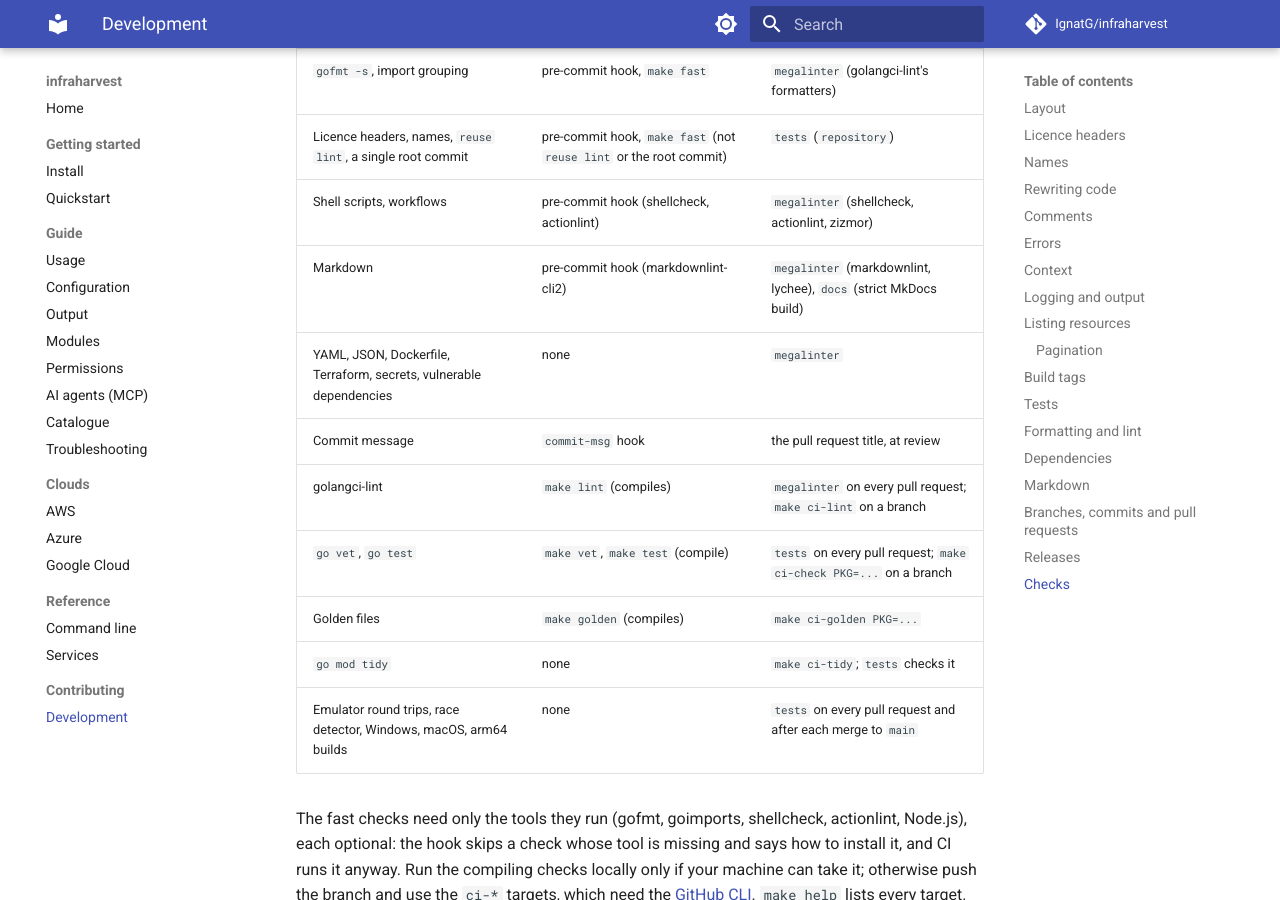
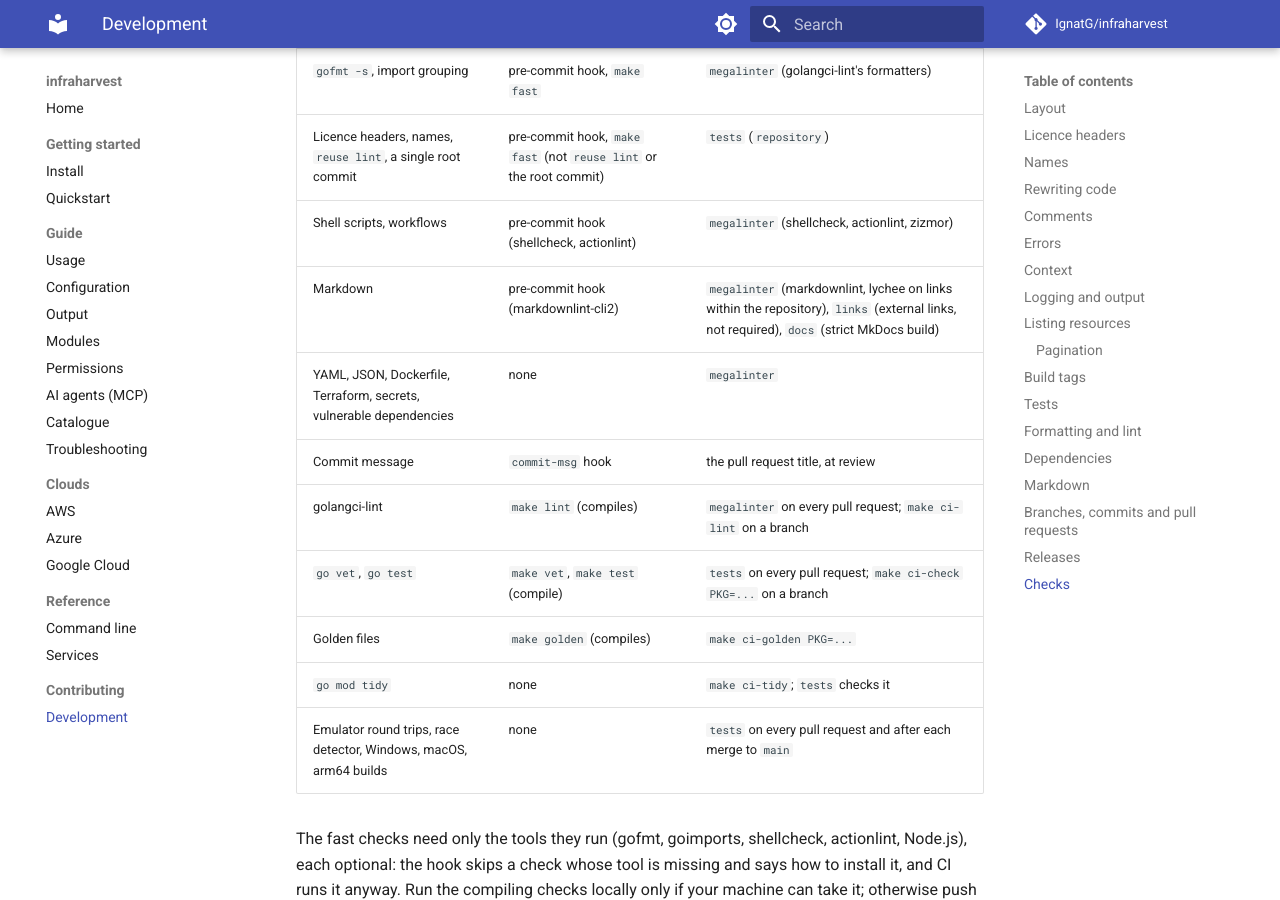
Before and after one commit to IgnatG/infraharvest, an MkDocs documentation site: the page built from docs/development.md, in a window 1280 px wide and 900 px high, scrolled down 9988 px. Built offline with MkDocs 1.6.1 and Material for MkDocs 9.7.7, drawn with Linux system fonts in a browser that asks for light colours; comment, search, counter and statistics services are not loaded.

Commit message:
ci(lint): check external links outside the required MegaLinter check
MegaLinter, a required check, ran lychee against every external link, so
an outage or a rate limit at any linked site (github.com most likely, as
MegaLinter hides the token from its linters) failed unrelated pull
requests. MegaLinter's lychee now runs --offline, checking only links
within the repository, and a new links workflow, which isn't required,
checks the external links with the workflow token on pull requests that
change Markdown, weekly and on demand.

```diff
--- a/docs/development.md
+++ b/docs/development.md
@@ -195,7 +195,7 @@ The `release` workflow publishes a release from `main`: it runs the tests in a j
 | `gofmt -s`, import grouping | pre-commit hook, `make fast` | `megalinter` (golangci-lint's formatters) |
 | Licence headers, names, `reuse lint`, a single root commit | pre-commit hook, `make fast` (not `reuse lint` or the root commit) | `tests` (`repository`) |
 | Shell scripts, workflows | pre-commit hook (shellcheck, actionlint) | `megalinter` (shellcheck, actionlint, zizmor) |
-| Markdown | pre-commit hook (markdownlint-cli2) | `megalinter` (markdownlint, lychee), `docs` (strict MkDocs build) |
+| Markdown | pre-commit hook (markdownlint-cli2) | `megalinter` (markdownlint, lychee on links within the repository), `links` (external links, not required), `docs` (strict MkDocs build) |
 | YAML, JSON, Dockerfile, Terraform, secrets, vulnerable dependencies | none | `megalinter` |
 | Commit message | `commit-msg` hook | the pull request title, at review |
 | golangci-lint | `make lint` (compiles) | `megalinter` on every pull request; `make ci-lint` on a branch |
```
Also changed, not shown: .mega-linter.yml (+6 -11 lines), 1 other file.
